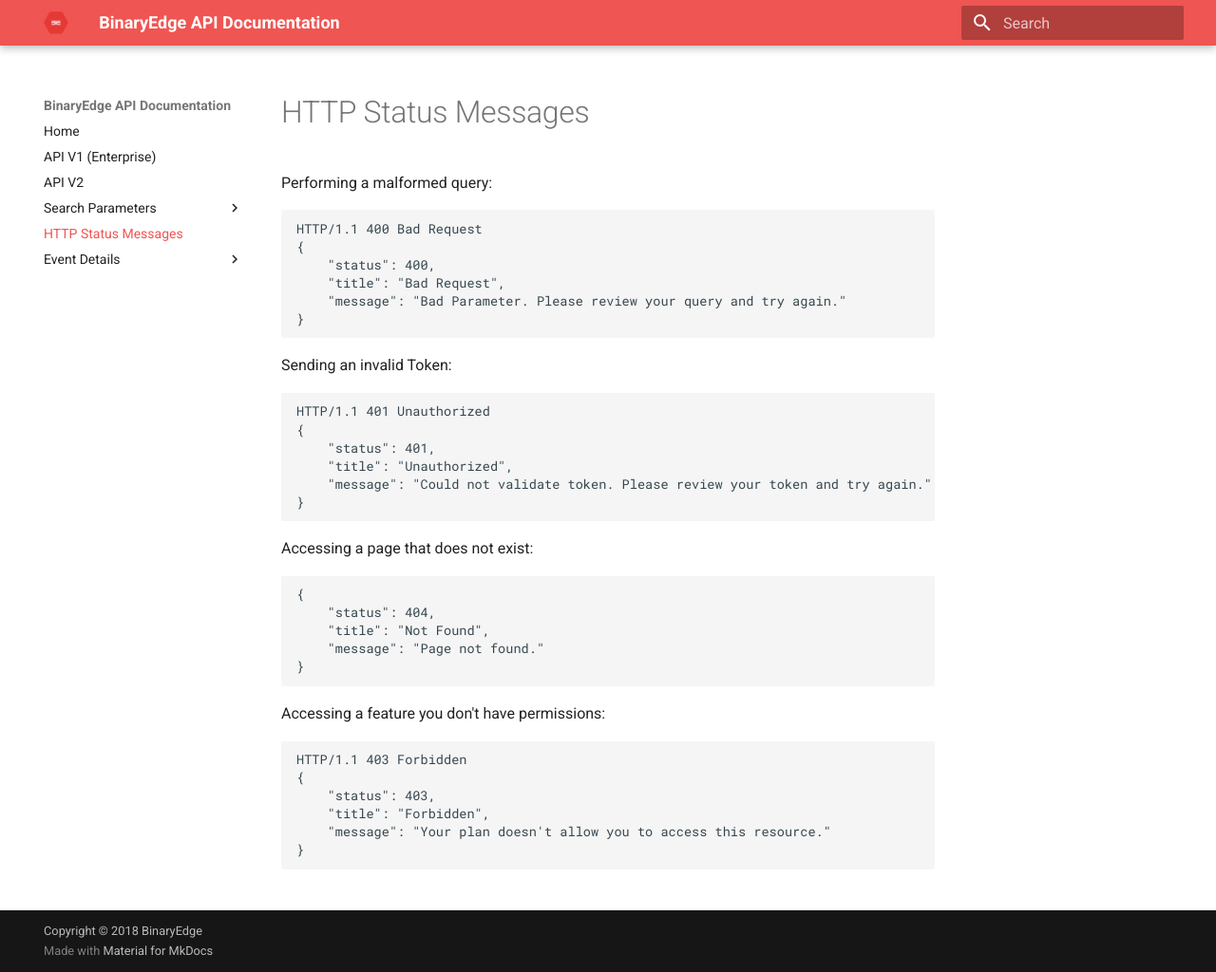
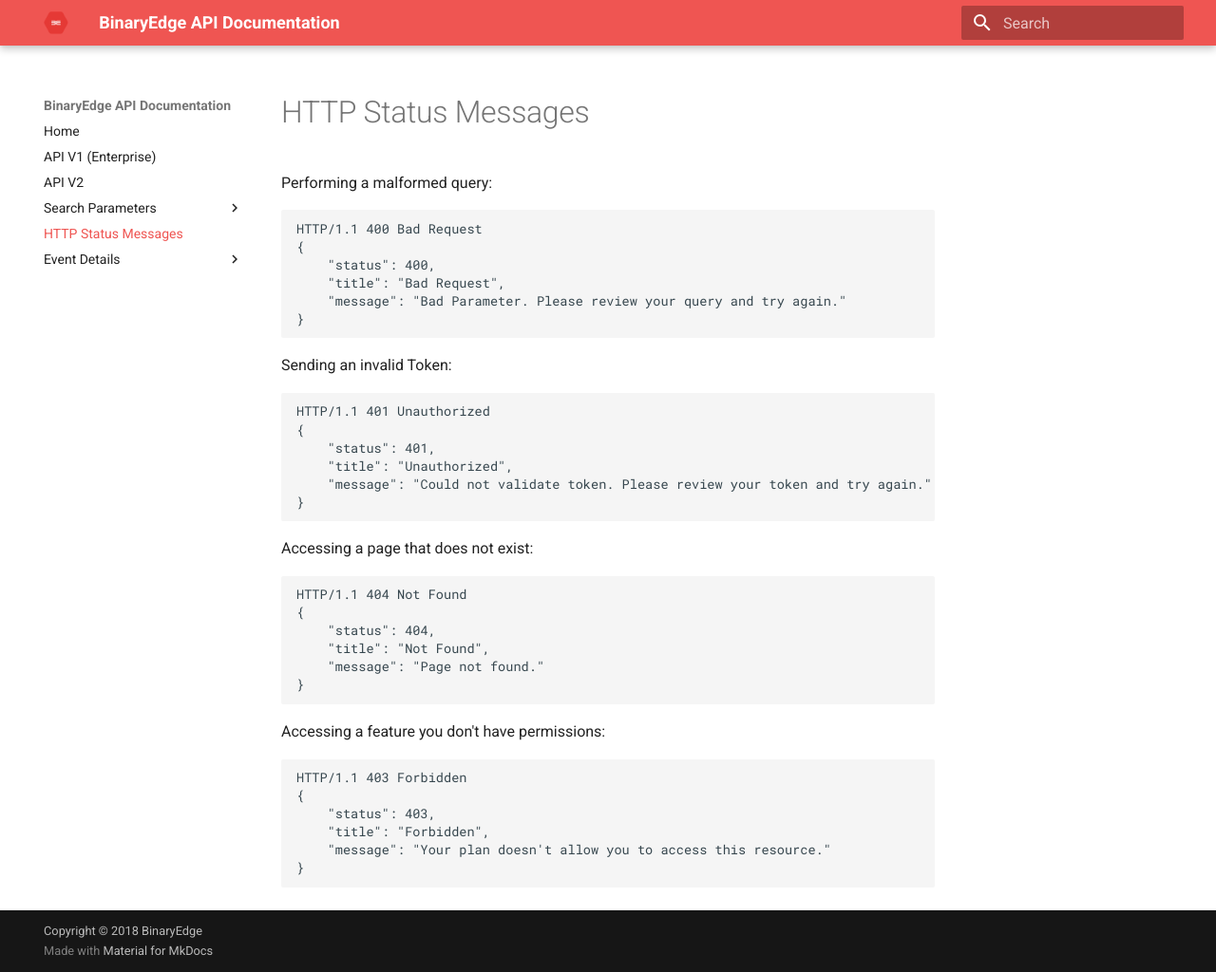
Before and after one commit to igama/docs.binaryedge.io, an MkDocs documentation site: the page built from docs/errors.md, in a window 1280 px wide and 1024 px high. Shown: the whole window at 95% size. Built offline with MkDocs 1.6.1 and Material for MkDocs 9.7.7, drawn with Linux system fonts in a browser that asks for light colours.

Commit message:
missing text for 404

````diff
--- a/docs/errors.md
+++ b/docs/errors.md
@@ -27,6 +27,7 @@ HTTP/1.1 401 Unauthorized
 Accessing a page that does not exist:
 
 ```
+HTTP/1.1 404 Not Found
 {
     "status": 404,
     "title": "Not Found",
````
